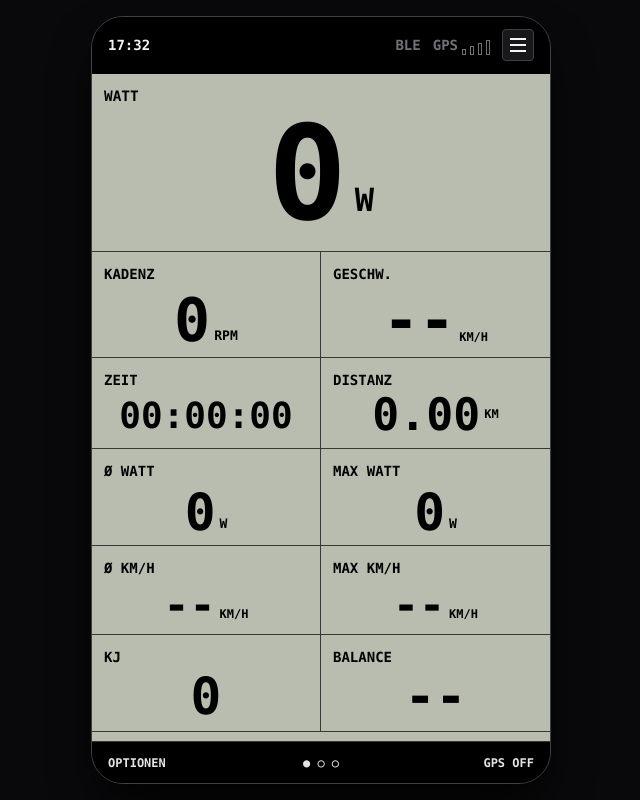
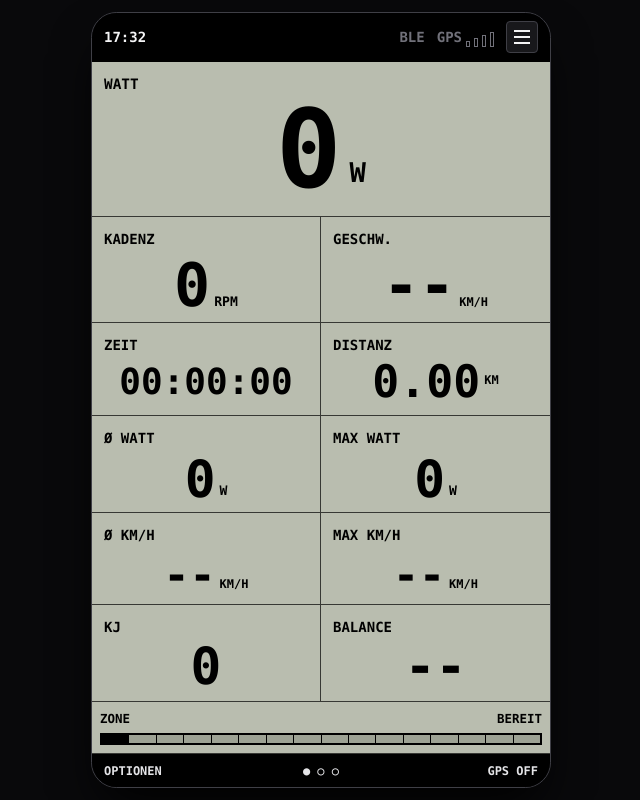
Before and after one commit to staubi82/xpedo, a React (Vite) app: page / in a window 1280 px wide. Shown: the whole page, without its empty margins (319-959 px from the left). Built offline with nearby package versions, Linux system fonts and the light colour scheme.

Commit message:
Compact LCD watt panel

```diff
--- a/src/App.jsx
+++ b/src/App.jsx
@@ -605,9 +605,9 @@ export default function App() {
   }, []);
 
   return (
-    <main className="h-[100dvh] overflow-hidden bg-zinc-950 p-2 text-zinc-100 antialiased sm:p-4">
-      <div className="mx-auto flex h-full w-full max-w-[460px] flex-col overflow-hidden rounded-[1.4rem] border border-zinc-700 bg-zinc-900 shadow-2xl shadow-black sm:rounded-[2rem]">
-        <div className="relative border-b border-black bg-black px-4 py-3 font-mono text-sm font-bold text-zinc-100">
+    <main className="h-[100dvh] overflow-hidden bg-zinc-950 p-1 text-zinc-100 antialiased sm:p-3">
+      <div className="mx-auto flex h-full w-full max-w-[460px] flex-col overflow-hidden rounded-[1rem] border border-zinc-700 bg-zinc-900 shadow-2xl shadow-black sm:rounded-[1.6rem]">
+        <div className="relative border-b border-black bg-black px-3 py-2 font-mono text-xs font-bold text-zinc-100 sm:text-sm">
           <div className="flex items-center justify-between">
             <span>{formatClock(clock)}</span>
             <div className="flex items-center gap-3">
@@ -698,12 +698,12 @@ export default function App() {
         </div>
 
         <section className={`relative min-h-0 flex-1 overflow-hidden bg-[#b9bdaf] text-black transition ${reconnectVisible || stale ? 'opacity-50' : ''}`}>
-          <div className="grid h-full grid-cols-2 grid-rows-[1.85fr_1fr_1fr_1fr_1fr_0.36fr] border-b border-black/70">
+          <div className="grid h-full grid-cols-2 grid-rows-[1.42fr_1fr_1fr_1fr_1fr_0.3fr] border-b border-black/70">
             <div className="col-span-2 border-b border-black/70 p-2 sm:p-3">
               <div className="font-mono text-[clamp(0.68rem,2.8vw,0.9rem)] font-black">WATT</div>
               <div className="flex items-end justify-center gap-2 font-mono tracking-normal">
-                <span className="text-[clamp(4.8rem,24vw,8.2rem)] font-black leading-none">{Math.max(0, metrics.watts)}</span>
-                <span className="pb-[0.45em] text-[clamp(1.15rem,5vw,2rem)] font-black">W</span>
+                <span className="text-[clamp(4rem,20vw,6.8rem)] font-black leading-none">{Math.max(0, metrics.watts)}</span>
+                <span className="pb-[0.38em] text-[clamp(1rem,4.2vw,1.7rem)] font-black">W</span>
               </div>
             </div>
 
@@ -822,7 +822,7 @@ export default function App() {
           )}
         </section>
 
-        <div className="grid grid-cols-3 border-t border-black bg-black px-4 py-3 font-mono text-xs font-black text-zinc-200">
+        <div className="grid grid-cols-3 border-t border-black bg-black px-3 py-2 font-mono text-[0.68rem] font-black text-zinc-200 sm:text-xs">
           <button type="button" onClick={() => setMenuOpen(true)} className="text-left">
             OPTIONEN
           </button>
```
